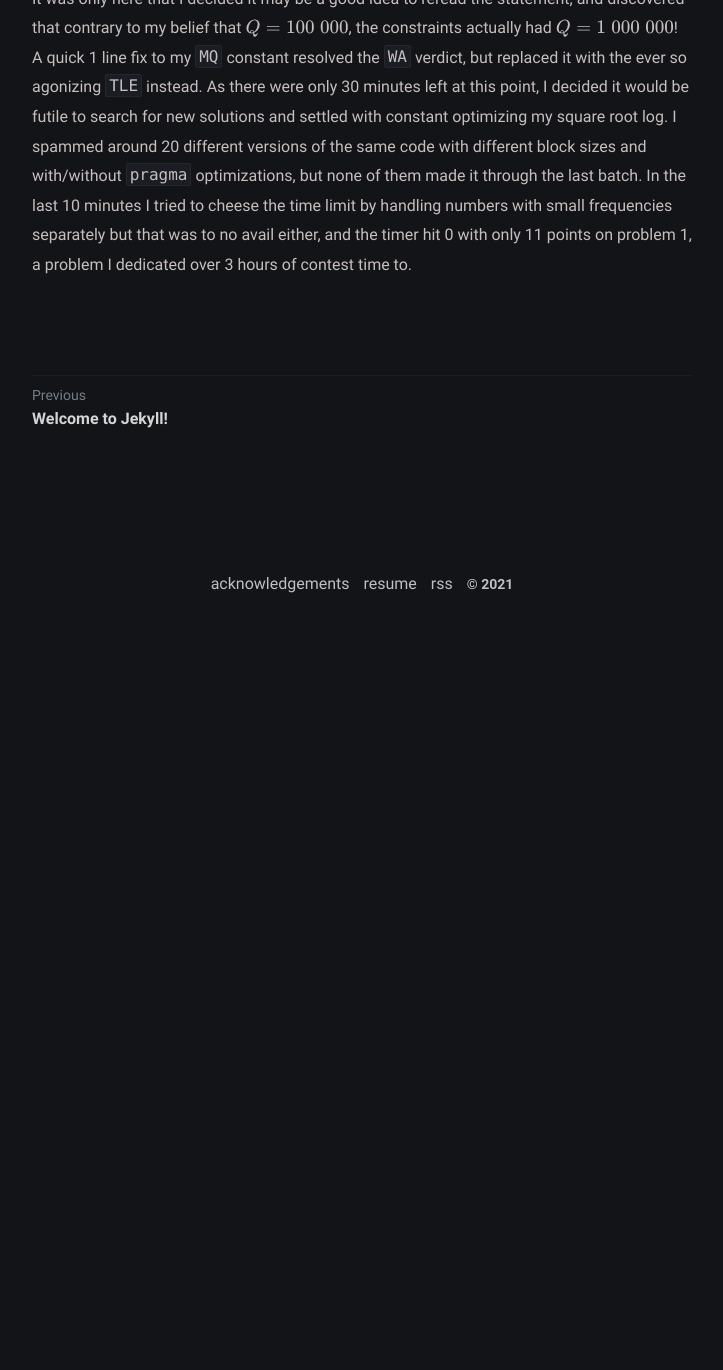
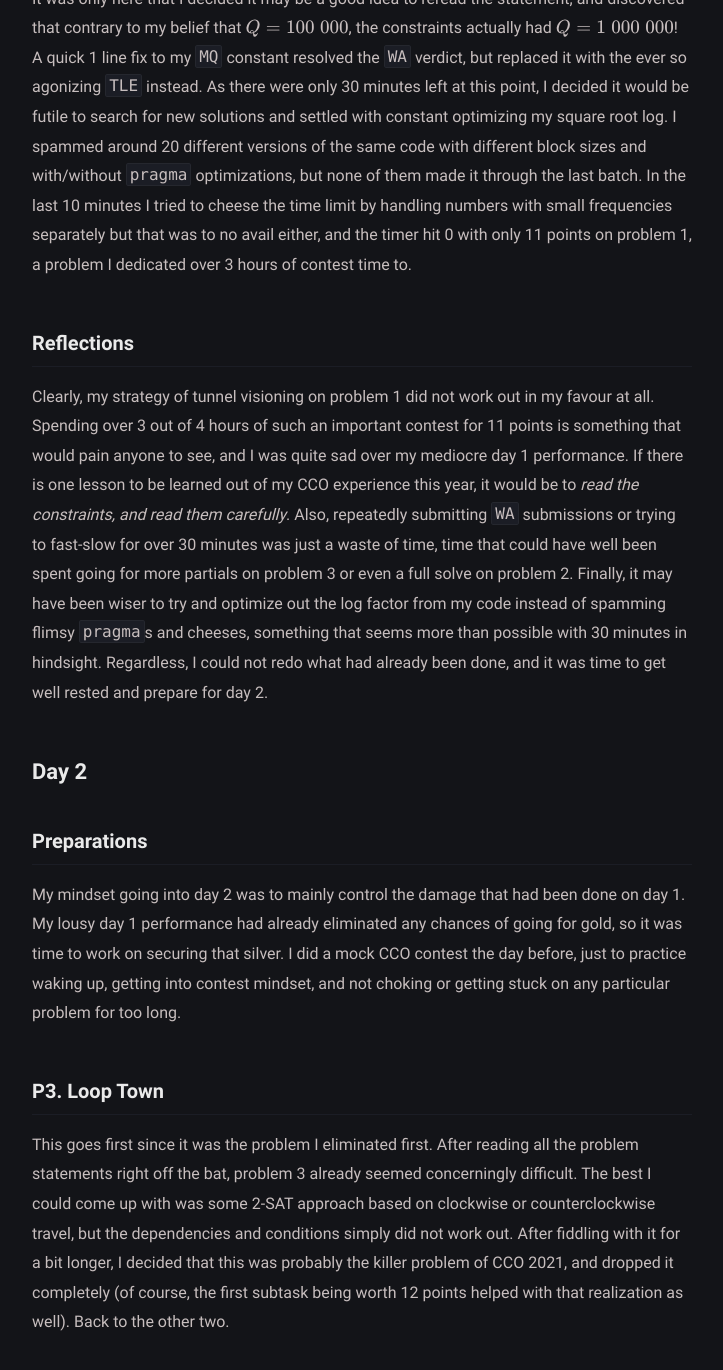
Before and after one commit to 4fecta/4fecta.ca, a Jekyll site: the page built from _posts/how-i-got-cco-silver-without-solving-anything/2021-05-16-how-i-got-cco-silver-without-solving-anything.md, in a window 1280 px wide and 1400 px high, scrolled down 1795 px. Shown: the top 1370 px of the window, without its empty margins (278-1001 px from the left). Built offline with Jekyll 4.4.1, drawn with Linux system fonts in a browser that asks for light colours; formulas are drawn with MathJax 3; before the commit the page ends 2425 px from its top, so only the background shows below that.

Commit message:
Update 2021-05-16-how-i-got-cco-silver-without-solving-anything.md

```diff
--- a/_posts/how-i-got-cco-silver-without-solving-anything/2021-05-16-how-i-got-cco-silver-without-solving-anything.md
+++ b/_posts/how-i-got-cco-silver-without-solving-anything/2021-05-16-how-i-got-cco-silver-without-solving-anything.md
@@ -23,3 +23,17 @@ This problem was intimidating at first, with no clear idea on how to proceed. Ag
 ### The struggle with P1 continues
 
 It was only here that I decided it may be a good idea to reread the statement, and discovered that contrary to my belief that $$Q = 100\;000$$, the constraints actually had $$Q = 1\;000\;000$$! A quick 1 line fix to my `MQ` constant resolved the `WA` verdict, but replaced it with the ever so agonizing `TLE` instead. As there were only 30 minutes left at this point, I decided it would be futile to search for new solutions and settled with constant optimizing my square root log. I spammed around 20 different versions of the same code with different block sizes and with/without `pragma` optimizations, but none of them made it through the last batch. In the last 10 minutes I tried to cheese the time limit by handling numbers with small frequencies separately but that was to no avail either, and the timer hit 0 with only 11 points on problem 1, a problem I dedicated over 3 hours of contest time to.
+
+### Reflections
+
+Clearly, my strategy of tunnel visioning on problem 1 did not work out in my favour at all. Spending over 3 out of 4 hours of such an important contest for 11 points is something that would pain anyone to see, and I was quite sad over my mediocre day 1 performance. If there is one lesson to be learned out of my CCO experience this year, it would be to *read the constraints, and read them carefully*. Also, repeatedly submitting `WA` submissions or trying to fast-slow for over 30 minutes was just a waste of time, time that could have well been spent going for more partials on problem 3 or even a full solve on problem 2. Finally, it may have been wiser to try and optimize out the log factor from my code instead of spamming flimsy `pragma`s and cheeses, something that seems more than possible with 30 minutes in hindsight. Regardless, I could not redo what had already been done, and it was time to get well rested and prepare for day 2.
+
+## Day 2
+
+### Preparations
+
+My mindset going into day 2 was to mainly control the damage that had been done on day 1. My lousy day 1 performance had already eliminated any chances of going for gold, so it was time to work on securing that silver. I did a mock CCO contest the day before, just to practice waking up, getting into contest mindset, and not choking or getting stuck on any particular problem for too long.
+
+### P3. Loop Town
+
+This goes first since it was the problem I eliminated first. After reading all the problem statements right off the bat, problem 3 already seemed concerningly difficult. The best I could come up with was some 2-SAT approach based on clockwise or counterclockwise travel, but the dependencies and conditions simply did not work out. After fiddling with it for a bit longer, I decided that this was probably the killer problem of CCO 2021, and dropped it completely (of course, the first subtask being worth 12 points helped with that realization as well). Back to the other two.
```
